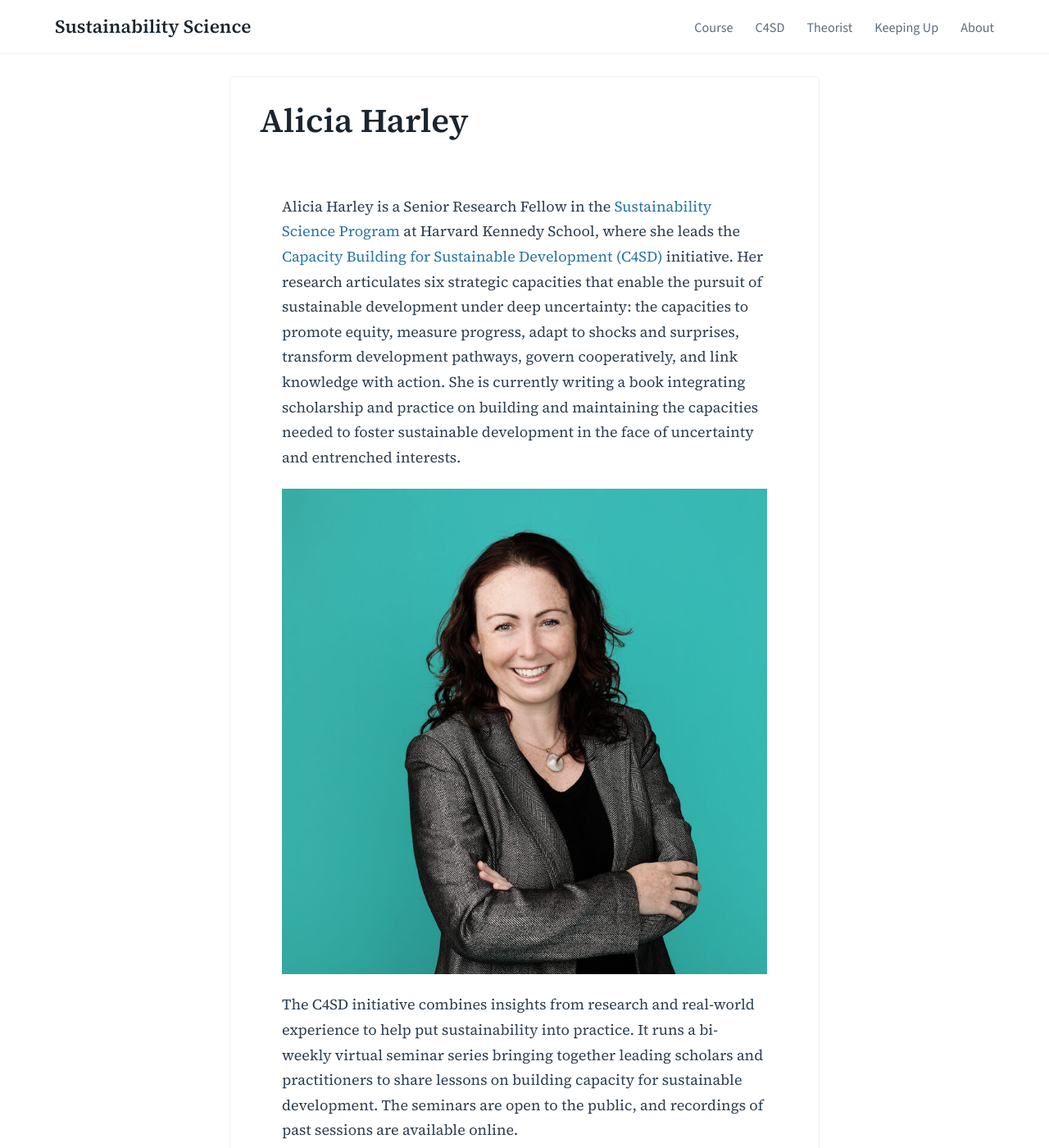
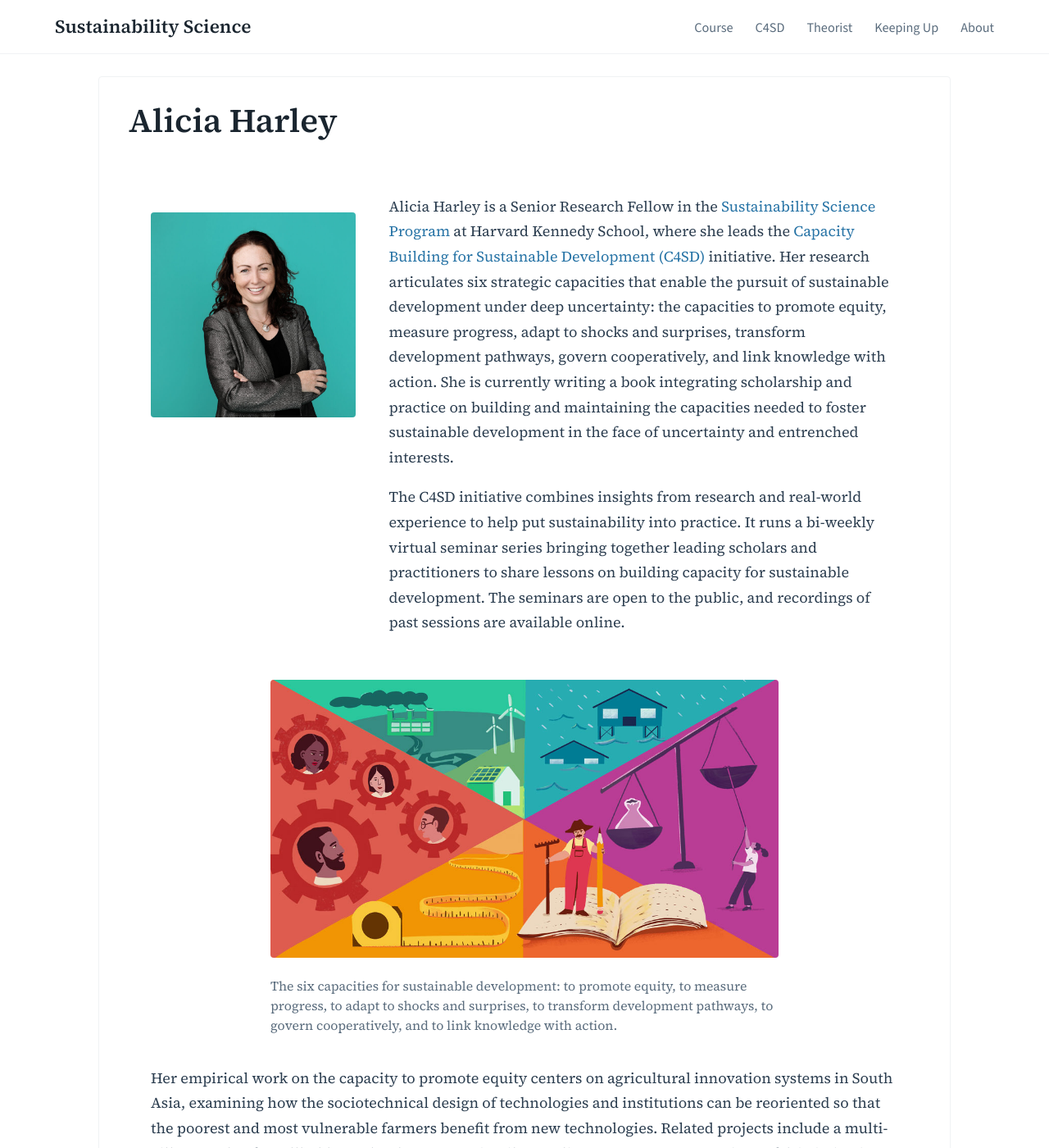
Before and after one commit to agharley/sustsci, a Jekyll site: the page built from harley.md, in a window 1280 px wide and 1400 px high. Shown: the whole window at 82% size. Built offline with Jekyll 4.4.1, drawn with Linux system fonts in a browser that asks for light colours; some of the changed text lies outside the part shown.

Commit message:
Bio page HTML changes
Trying to update bio page to read easier

```diff
--- a/_layouts/page.html
+++ b/_layouts/page.html
@@ -2,7 +2,7 @@
 layout: default
 ---
 
-<main class="page-container">
+<main class="page-container{% if page.wide %} page-container--wide{% endif %}">
   {% if page.title %}
   <header class="page-header">
     <h1>{{ page.title }}</h1>
--- a/assets/css/style.scss
+++ b/assets/css/style.scss
@@ -1251,3 +1251,81 @@ sup {
   font-size: 2rem;
   text-shadow: 0 2px 10px rgba(0,0,0,0.8);
 }
+
+/* ==========================================================================
+   WIDE PAGE VARIANT + BIO LAYOUT
+   ========================================================================== */
+
+/* Opt-in wider container: set `wide: true` in a page's front matter */
+.page-container--wide {
+  max-width: 1040px;
+}
+
+.page-container--wide .page-content {
+  max-width: none;
+}
+
+/* Bio: photo beside text (photo left, text right) */
+.creator-bio {
+  display: flex;
+  gap: 2.25rem;
+  align-items: flex-start;
+  margin-bottom: 2rem;
+}
+
+.bio-image {
+  flex: 0 0 250px;
+}
+
+.bio-image img {
+  width: 100%;
+  height: auto;
+  display: block;
+  border-radius: 4px;
+}
+
+.bio-text {
+  flex: 1;
+  min-width: 0;
+}
+
+.bio-text p:first-child {
+  margin-top: 0;
+}
+
+@media (max-width: 720px) {
+  .creator-bio {
+    flex-direction: column;
+    gap: 1.25rem;
+  }
+  .bio-image {
+    flex: none;
+    max-width: 220px;
+  }
+}
+
+/* Figures inside page content */
+.page-content figure {
+  margin: 2rem auto;
+  max-width: 620px;
+}
+
+.page-content figure img {
+  width: 100%;
+  height: auto;
+  display: block;
+  border-radius: 4px;
+}
+
+.page-content figcaption {
+  font-size: 0.875rem;
+  line-height: 1.55;
+  color: var(--color-text-light);
+  margin-top: 0.6rem;
+}
+
+/* Publications list: tighter, easier to scan */
+.page-content .pubs li {
+  margin-bottom: 0.65rem;
+  line-height: 1.55;
+}
--- a/harley.md
+++ b/harley.md
@@ -2,22 +2,19 @@
 layout: page
 title: Alicia Harley
 permalink: /harley/
+wide: true
 ---
 
 <div class="creator-bio">
-  <div class="bio-text">
-    <p>Alicia Harley is a Senior Research Fellow in the <a href="https://www.hks.harvard.edu/centers/mrcbg/programs/sustainability-science-program">Sustainability Science Program</a> at Harvard Kennedy School, where she leads the <a href="{{ '/c4sd/' | relative_url }}">Capacity Building for Sustainable Development (C4SD)</a> initiative. Her research articulates six strategic capacities that enable the pursuit of sustainable development under deep uncertainty: the capacities to promote equity, measure progress, adapt to shocks and surprises, transform development pathways, govern cooperatively, and link knowledge with action. She is currently writing a book integrating scholarship and practice on building and maintaining the capacities needed to foster sustainable development in the face of uncertainty and entrenched interests.</p>
-  </div>
   <div class="bio-image">
     <img src="{{ '/course/images/alicia-harley.jpg' | relative_url }}" alt="Alicia Harley">
   </div>
+  <div class="bio-text">
+    <p>Alicia Harley is a Senior Research Fellow in the <a href="https://www.hks.harvard.edu/centers/mrcbg/programs/sustainability-science-program">Sustainability Science Program</a> at Harvard Kennedy School, where she leads the <a href="{{ '/c4sd/' | relative_url }}">Capacity Building for Sustainable Development (C4SD)</a> initiative. Her research articulates six strategic capacities that enable the pursuit of sustainable development under deep uncertainty: the capacities to promote equity, measure progress, adapt to shocks and surprises, transform development pathways, govern cooperatively, and link knowledge with action. She is currently writing a book integrating scholarship and practice on building and maintaining the capacities needed to foster sustainable development in the face of uncertainty and entrenched interests.</p>
+
+    <p>The C4SD initiative combines insights from research and real-world experience to help put sustainability into practice. It runs a bi-weekly virtual seminar series bringing together leading scholars and practitioners to share lessons on building capacity for sustainable development. The seminars are open to the public, and recordings of past sessions are available online.</p>
+  </div>
 </div>
-
-The C4SD initiative combines insights from research and real-world experience to
-help put sustainability into practice. It runs a bi-weekly virtual seminar series
-bringing together leading scholars and practitioners to share lessons on building
-capacity for sustainable development. The seminars are open to the public, and
-recordings of past sessions are available online.
 
 <figure>
   <img src="{{ '/assets/images/C4SD_main_large-thumbnail.jpg' | relative_url }}" alt="Vignettes of the six capacities for sustainable development: to promote equity, to measure progress, to adapt to shocks, to transform development pathways, to govern cooperatively, and to link knowledge with action.">
```
Also changed, not shown: other parts of harley.md (+1 -7 lines), 1 other file.
